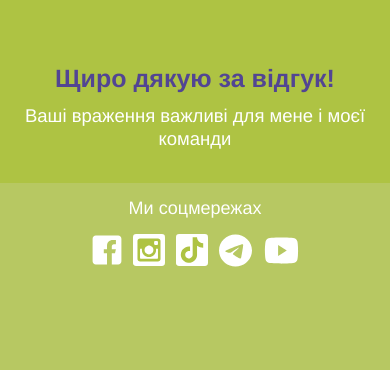
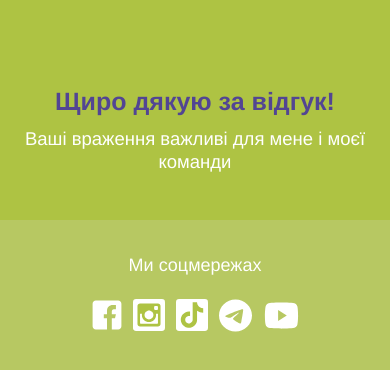
Before and after one commit to hHolyMolly/Anketa_Masterzoo_01, a plain HTML site: page thanks.html in a window 390 px wide. Drawn offline with Linux system fonts and the light colour scheme.

Commit message:
Add files via upload

```diff
--- a/css/style.css
+++ b/css/style.css
@@ -780,12 +780,12 @@ body._lock-scroll {
 }
 @media (max-width: 600px) {
   .thanks__text-block {
-    padding-top: calc(57px + 20 * ((100vw - 320px) / 280));
+    padding-top: calc(87px + -10 * ((100vw - 320px) / 280));
   }
 }
 @media (max-width: 600px) {
   .thanks__text-block {
-    padding-bottom: calc(30px + 10 * ((100vw - 320px) / 280));
+    padding-bottom: calc(50px + -10 * ((100vw - 320px) / 280));
   }
 }
 @media (min-width: 768.2px) {
@@ -854,6 +854,8 @@ body._lock-scroll {
 }
 @media (max-width: 768.2px) {
   .thanks__footer {
+    padding-top: 35px;
+    padding-bottom: 35px;
     height: 100%;
     border-radius: 0px;
   }
@@ -870,10 +872,16 @@ body._lock-scroll {
 }
 .thanks-footer__icons {
   row-gap: 10px;
+  /* Если меньше контейнера */
   margin-top: 15px;
   display: flex;
   align-items: center;
   flex-wrap: wrap;
+}
+@media (max-width: 600px) {
+  .thanks-footer__icons {
+    margin-top: calc(25px + -10 * ((100vw - 320px) / 280));
+  }
 }
 .thanks-footer__icon:not(:last-child) {
   /* Если меньше контейнера */
```
